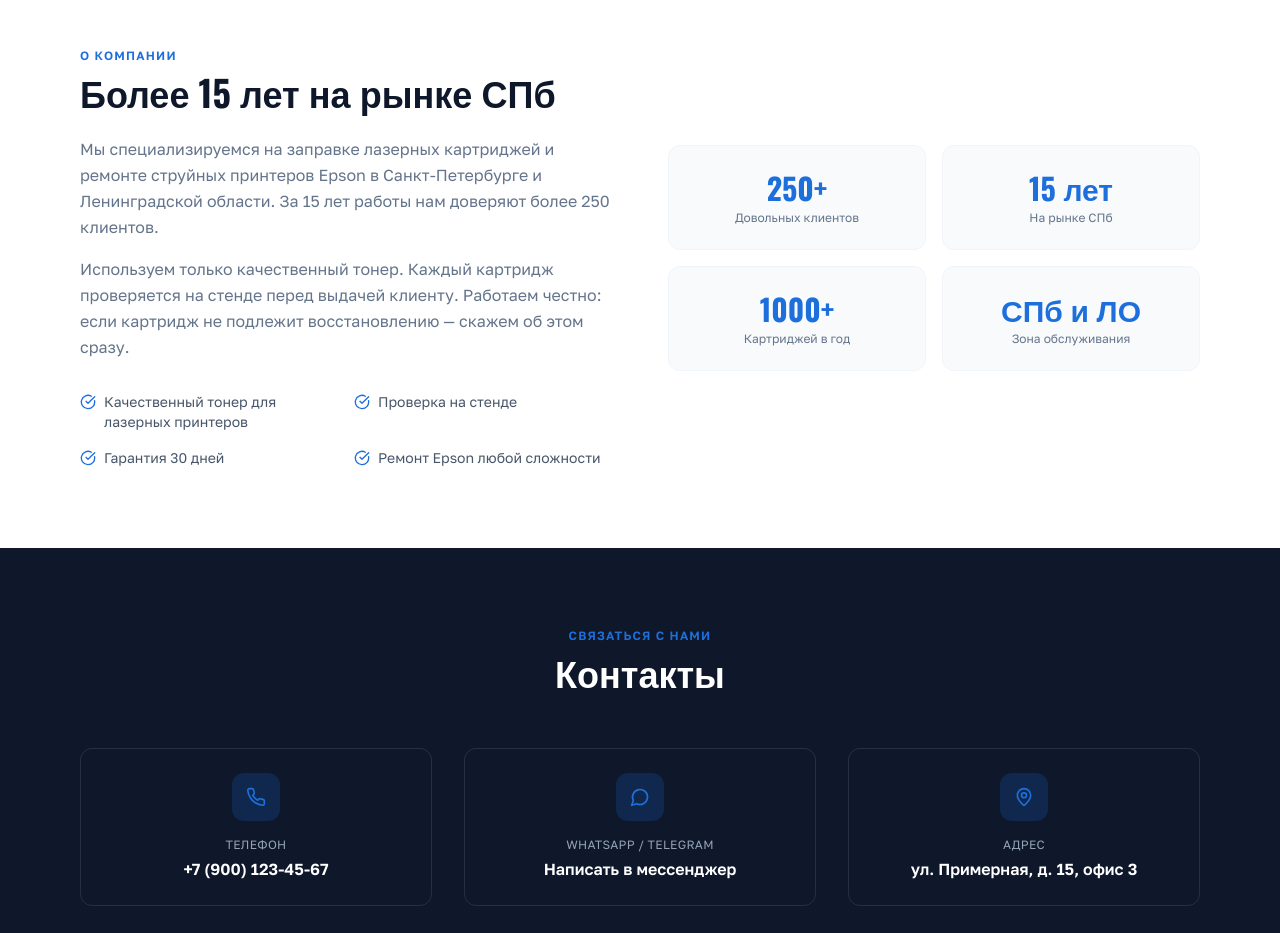
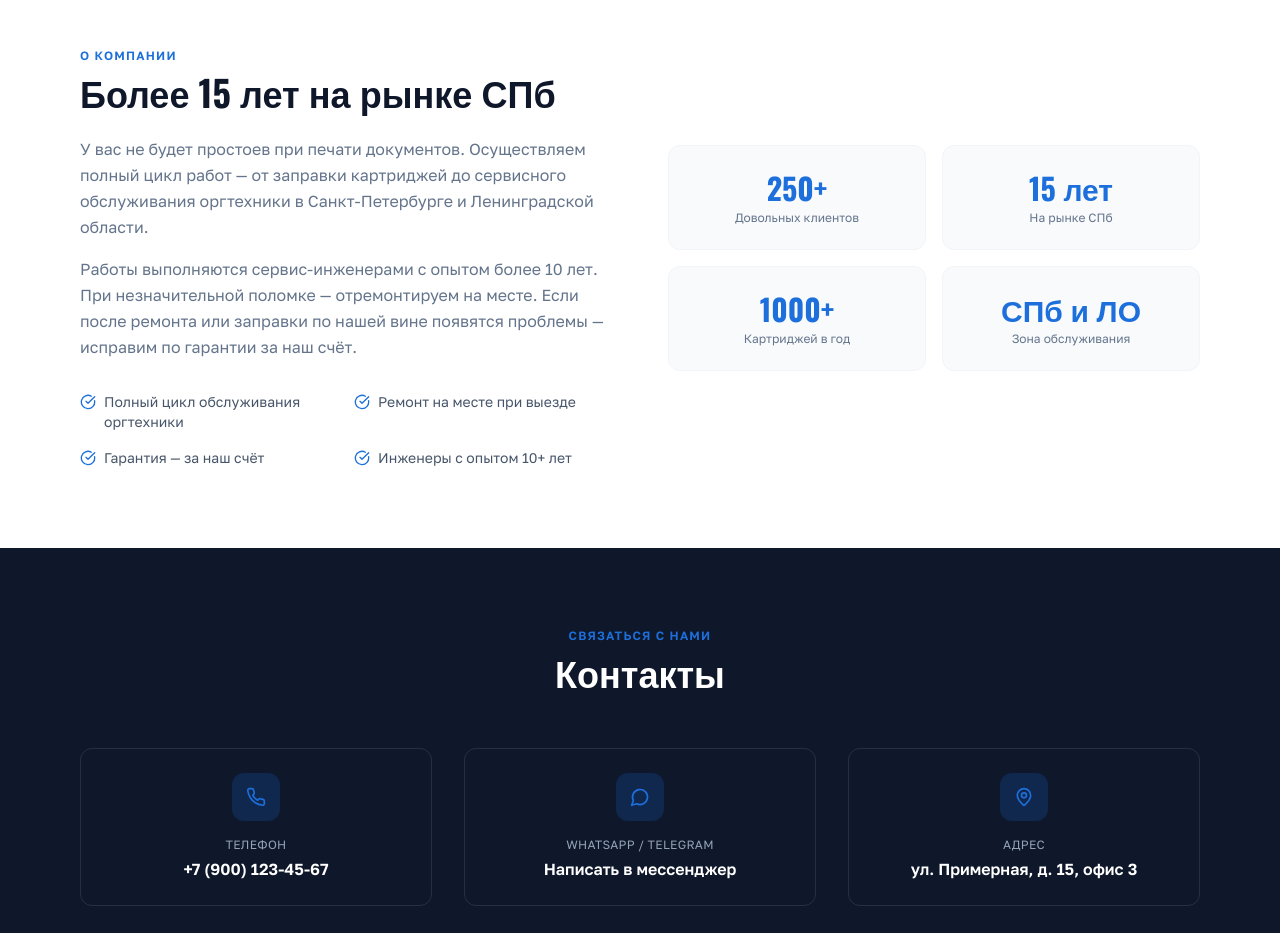
Before and after one commit to pr-poehali-dev/ink-refill-portal, a React (Vite) app: page / in a window 1280 px wide. Shown: the part 3480-4413 px from the top of the page. Built offline with nearby package versions, Linux system fonts and the light colour scheme.

Commit message:
feat: полный сервис оргтехники и картриджей

```diff
--- a/src/pages/Index.tsx
+++ b/src/pages/Index.tsx
@@ -283,17 +283,17 @@ export default function Index() {
             <p className="text-brand text-xs font-semibold uppercase tracking-widest mb-2">О компании</p>
             <h2 className="font-oswald text-4xl font-bold text-ink mb-6">Более 15 лет на рынке СПб</h2>
             <p className="text-slate-500 leading-relaxed mb-4">
-              Мы специализируемся на заправке лазерных картриджей и ремонте струйных принтеров Epson в Санкт-Петербурге и Ленинградской области. За 15 лет работы нам доверяют более 250 клиентов.
+              У вас не будет простоев при печати документов. Осуществляем полный цикл работ — от заправки картриджей до сервисного обслуживания оргтехники в Санкт-Петербурге и Ленинградской области.
             </p>
             <p className="text-slate-500 leading-relaxed mb-8">
-              Используем только качественный тонер. Каждый картридж проверяется на стенде перед выдачей клиенту. Работаем честно: если картридж не подлежит восстановлению — скажем об этом сразу.
+              Работы выполняются сервис-инженерами с опытом более 10 лет. При незначительной поломке — отремонтируем на месте. Если после ремонта или заправки по нашей вине появятся проблемы — исправим по гарантии за наш счёт.
             </p>
             <div className="grid grid-cols-2 gap-4">
               {[
-                "Качественный тонер для лазерных принтеров",
-                "Проверка на стенде",
-                "Гарантия 30 дней",
-                "Ремонт Epson любой сложности",
+                "Полный цикл обслуживания оргтехники",
+                "Ремонт на месте при выезде",
+                "Гарантия — за наш счёт",
+                "Инженеры с опытом 10+ лет",
               ].map((text) => (
                 <div key={text} className="flex items-start gap-2">
                   <Icon name="CheckCircle" size={16} className="text-brand mt-0.5 shrink-0" />
```
